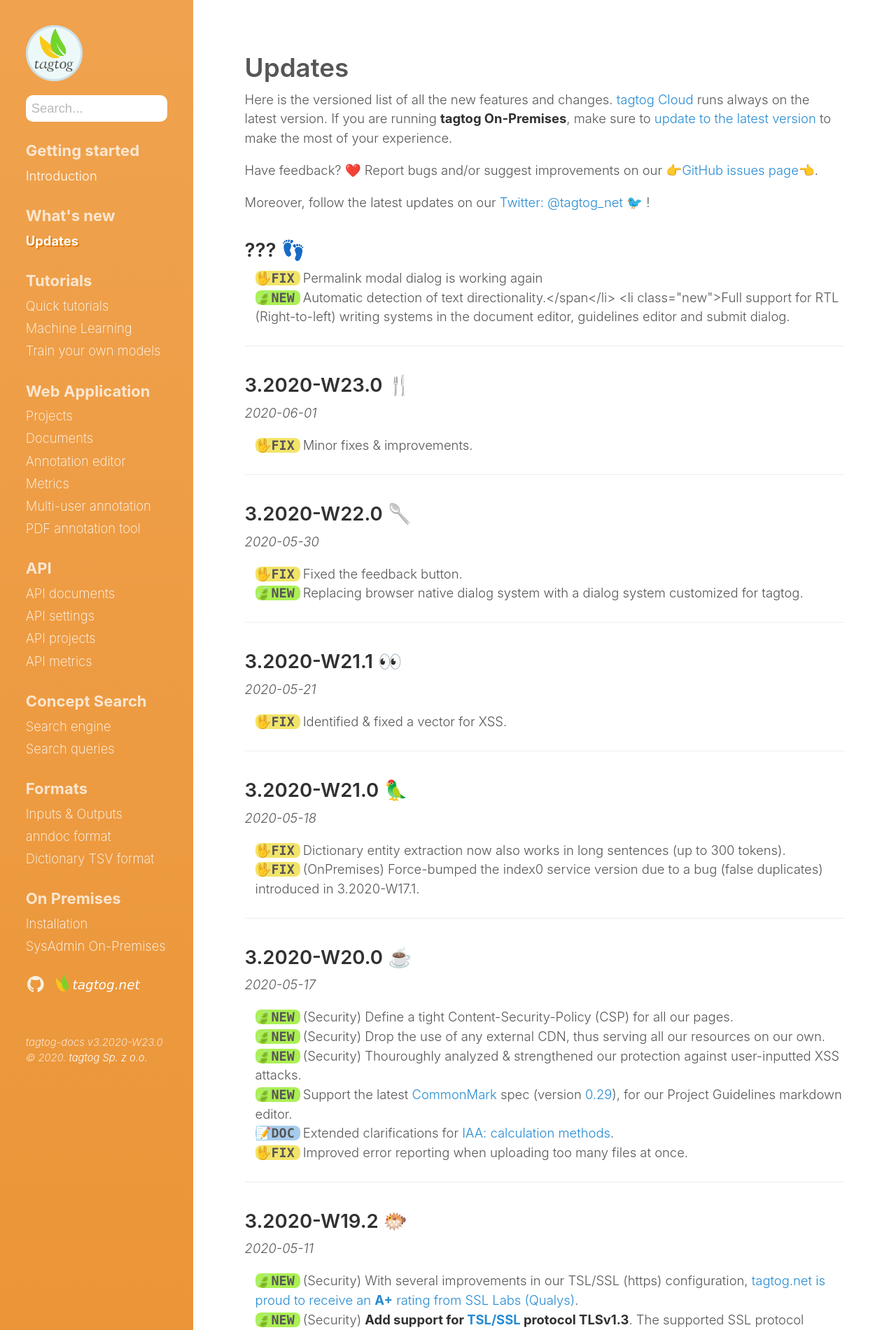
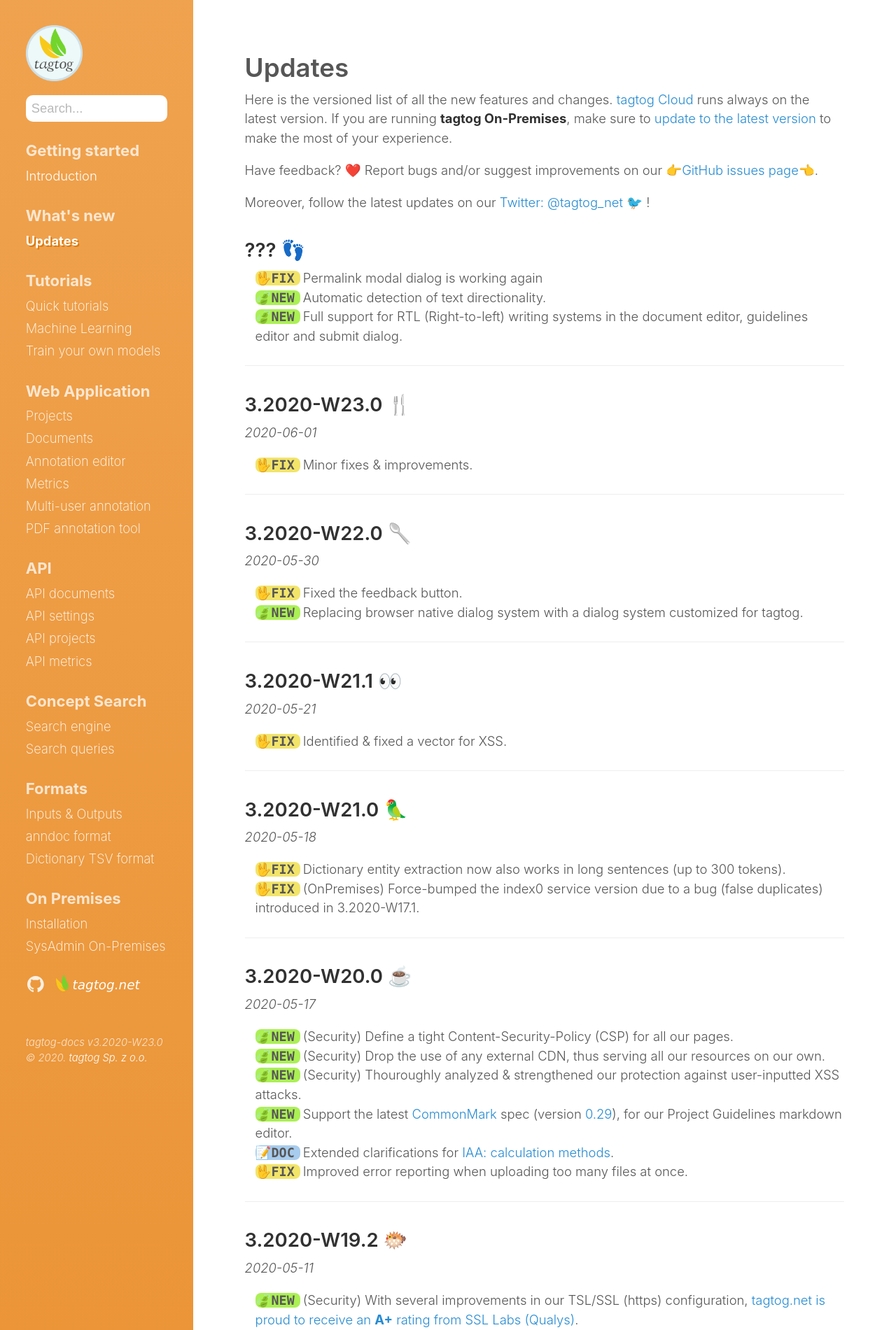
Before and after one commit to tagtogorg/tagtog-doc, a Jekyll site: the page built from updates.md, in a window 1280 px wide. Shown: the top 1901 px of the page at 70% size. Built offline with Jekyll 4.4.1, drawn with Linux system fonts in a browser that asks for light colours; nearby versions of some CDN libraries; emoji names are drawn with the system emoji font; some of the changed text lies outside the part shown.

Commit message:
fix markup updates

```diff
--- a/updates.md
+++ b/updates.md
@@ -16,7 +16,7 @@ Moreover, follow the latest updates on our [Twitter: @tagtog_net 🐦](https://t
 
 <ul class="updates">
   <li class="fix"><span markdown="1">Permalink modal dialog is working again</span></li>
-  <li class="new"><span markdown="1">Automatic detection of text directionality.</span</li>
+  <li class="new"><span markdown="1">Automatic detection of text directionality.</span></li>
   <li class="new"><span markdown="1">Full support for RTL (Right-to-left) writing systems in the document editor, guidelines editor and submit dialog.</span></li>
 </ul>
 
```
